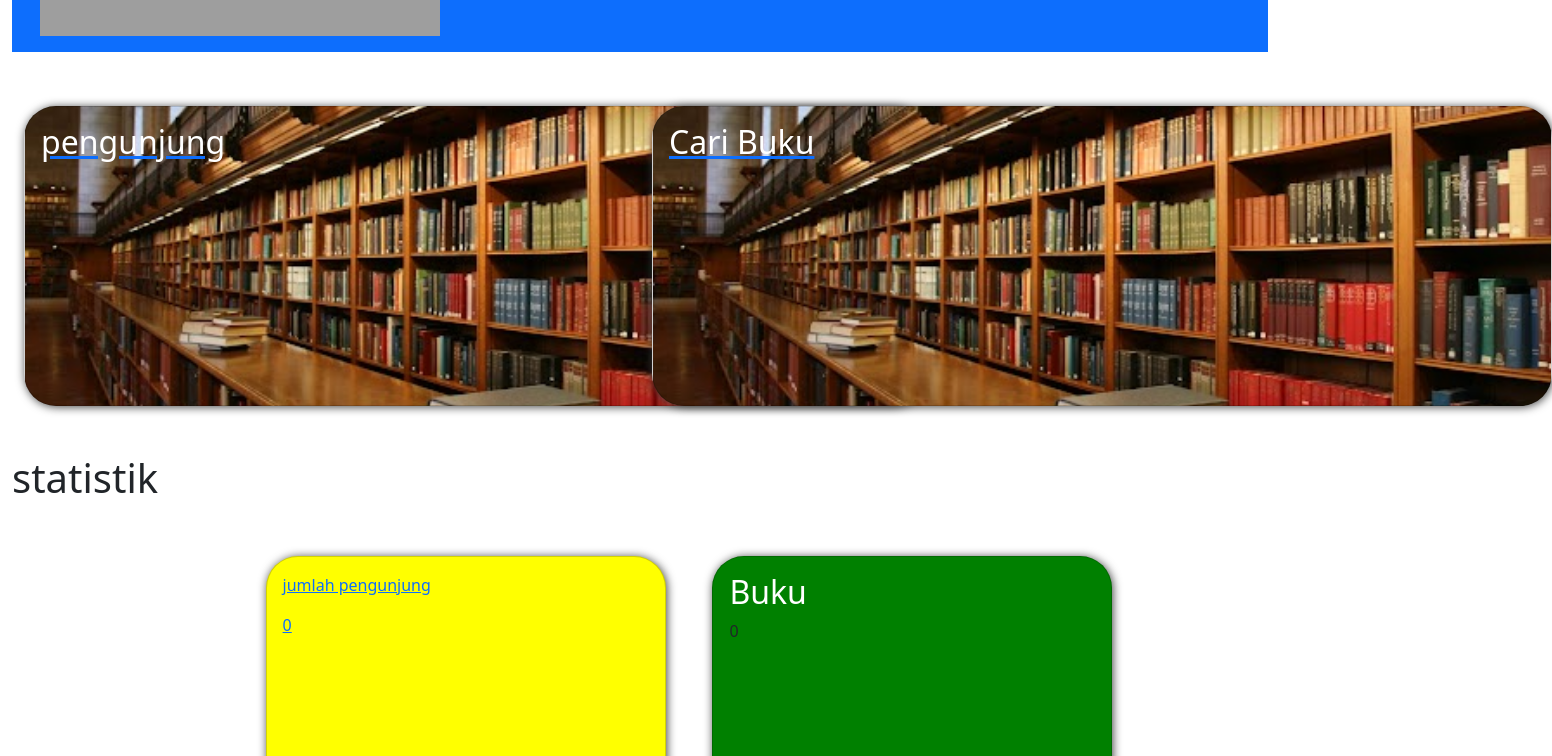
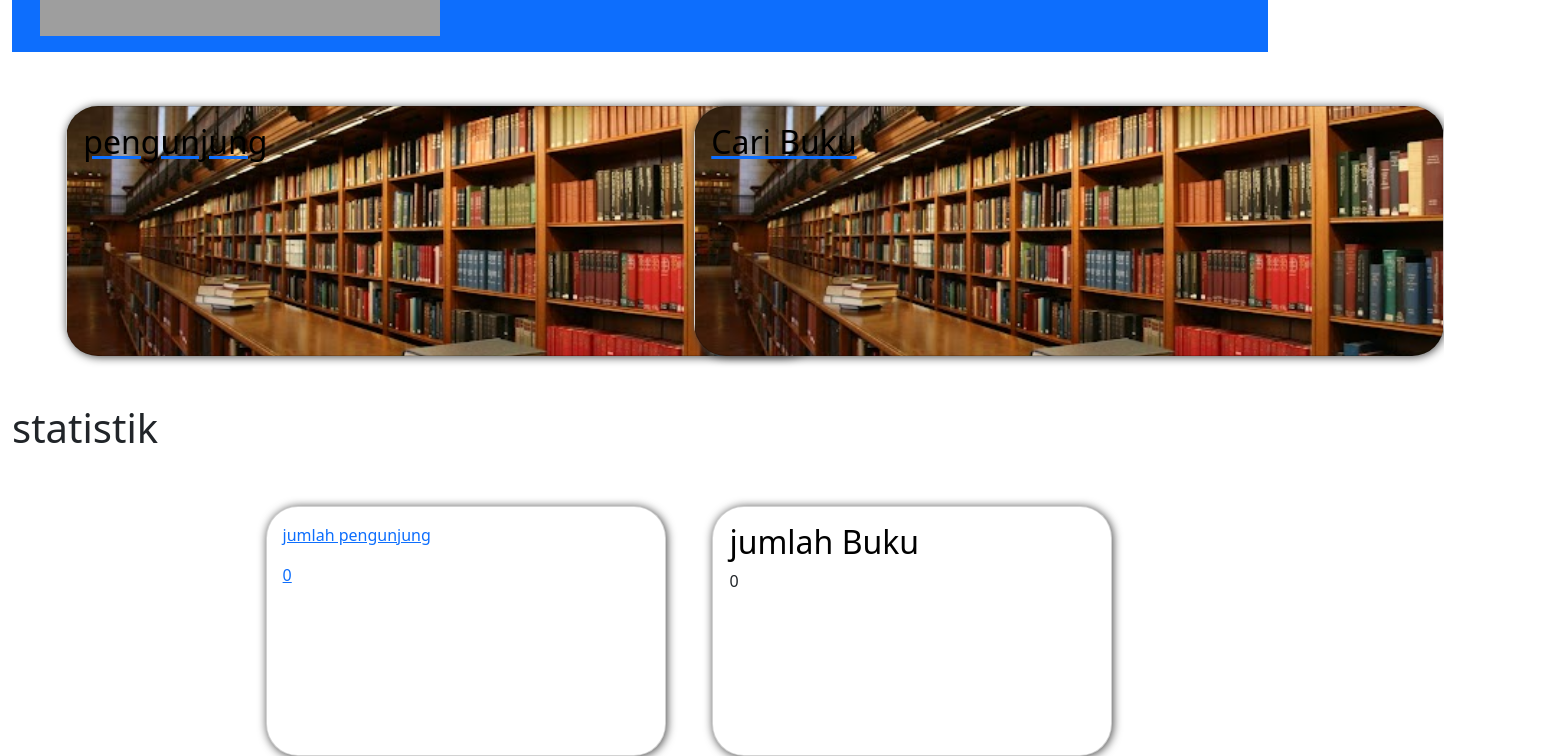
Before and after one commit to miftahpj/perpus-digital, a Nuxt app: page / in a window 1280 px wide. Shown: the part 280-1036 px from the top of the page, 1552 px wide, since content can reach past the window. Built offline with nearby package versions, Linux system fonts and the light colour scheme; no server answers; the database is empty; grey boxes are pictures that could not be loaded.

Commit message:
Add files via upload

```diff
--- a/pages/index.vue
+++ b/pages/index.vue
@@ -1,5 +1,6 @@
 <template>
-  <link
+<title>HALAMAN MENU</title>
+<link
     rel="stylesheet"
     href="https://cdn.jsdelivr.net/npm/bootstrap-icons@1.11.3/font/bootstrap-icons.min.css"
   />
@@ -45,7 +46,7 @@
       <div class="col-lg-6">
         <div class="card bg-buku2 rounded-5">
           <div class="card-body">
-            <h2>Buku</h2>
+            <h2>jumlah Buku</h2>
             {{ jumlahbuku }}
           </div>
         </div>
@@ -84,13 +85,13 @@ onMounted(() => {
 
 <style scoped>
 .card {
-  height: 300px;
-  width: 900px;
+  height: 250px;
+  width: 750px;
   box-shadow: 1px 1px 10px #424242;
+  margin-left:7%;
 }
-
 h2 {
-  color: white;
+  color: black;
 }
 .card.bg-pengunjung {
   margin-top: 1%;
@@ -114,9 +115,7 @@ h2 {
   box-shadow: 1px 1px 10px #424242;
   margin-top: 1%;
   margin-left: 40%;
-  background-color: yellow;
-  background-repeat: no-repeat;
-  background-position: center;
+  background-color: white;
   background-size: cover center;
 }
 .card.bg-buku2 {
@@ -125,9 +124,7 @@ h2 {
   box-shadow: 1px 1px 10px #424242;
   margin-top: 1%;
   margin-left: 10%;
-  background-color: green;
-  background-repeat: no-repeat;
-  background-position: center;
+  background-color: white;
   background-size: cover center;
 }
 </style>
--- a/pages/pengunjung/index.vue
+++ b/pages/pengunjung/index.vue
@@ -60,6 +60,7 @@ const getPengunjung = async () => {
   const { data, error } = await supabase
     .from("pengunjung")
     .select(`*, keanggotaan(*), keperluan(*)`)
+    .ilike(`nama`, `%${keyword.value}%`)
     .order("id", { ascending: false });
   if (data) visitors.value = data;
 };
```
